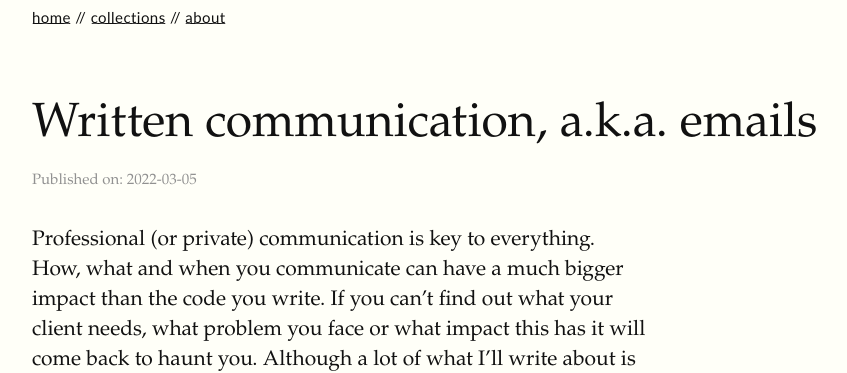
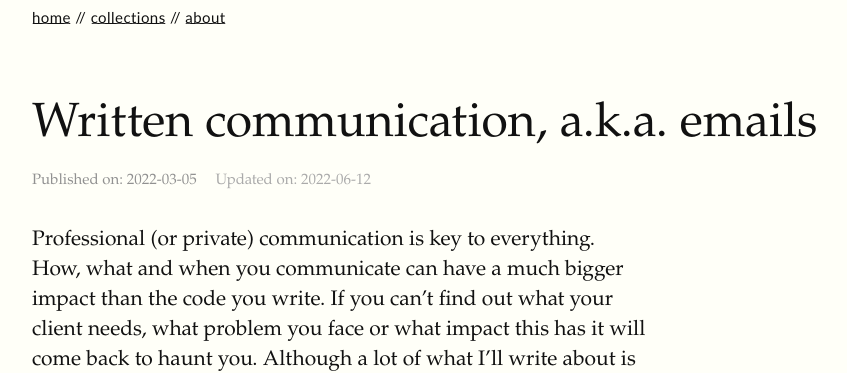
Before and after one commit to samuelsmal/samuelsmal.github.io, a Jekyll site: the page built from collections/_posts/2022-03-05-written-communication.md, in a window 1280 px wide. Shown: the top 373 px of the page, without its empty margins (128-975 px from the left). Built offline with Jekyll 4.4.1, drawn with Linux system fonts in a browser that asks for light colours.

Commit message:
MOAR BIFURCATION

```diff
--- a/_layouts/post.html
+++ b/_layouts/post.html
@@ -12,6 +12,11 @@ layout: base
   <span class="published-on">
     Published on: {{ page.date | date: "%Y-%m-%d" }}
   </span>
+  {% if page.updated_on %}
+    <span class="updated-on">
+      Updated on: {{ page.updated_on | date: "%Y-%m-%d" }}
+    </span>
+  {% endif %}
 </header>
 <section class="post-content">
   {{ content }}
--- a/_sass/_layout.scss
+++ b/_sass/_layout.scss
@@ -80,6 +80,10 @@ html, body {
     .published-on {
       color: lighten(#111, 50%);
     }
+    .updated-on {
+      color: lighten(#111, 60%);
+      margin-left: 1rem;
+    }
   }
 
   .post-content {
--- a/collections/_posts/2022-03-05-written-communication.md
+++ b/collections/_posts/2022-03-05-written-communication.md
@@ -2,6 +2,7 @@
 layout: post
 title:  "Written communication, a.k.a. emails"
 date:   2022-03-05
+updated_on: 2022-06-12
 tags:
   - leadership
   - communication
```
